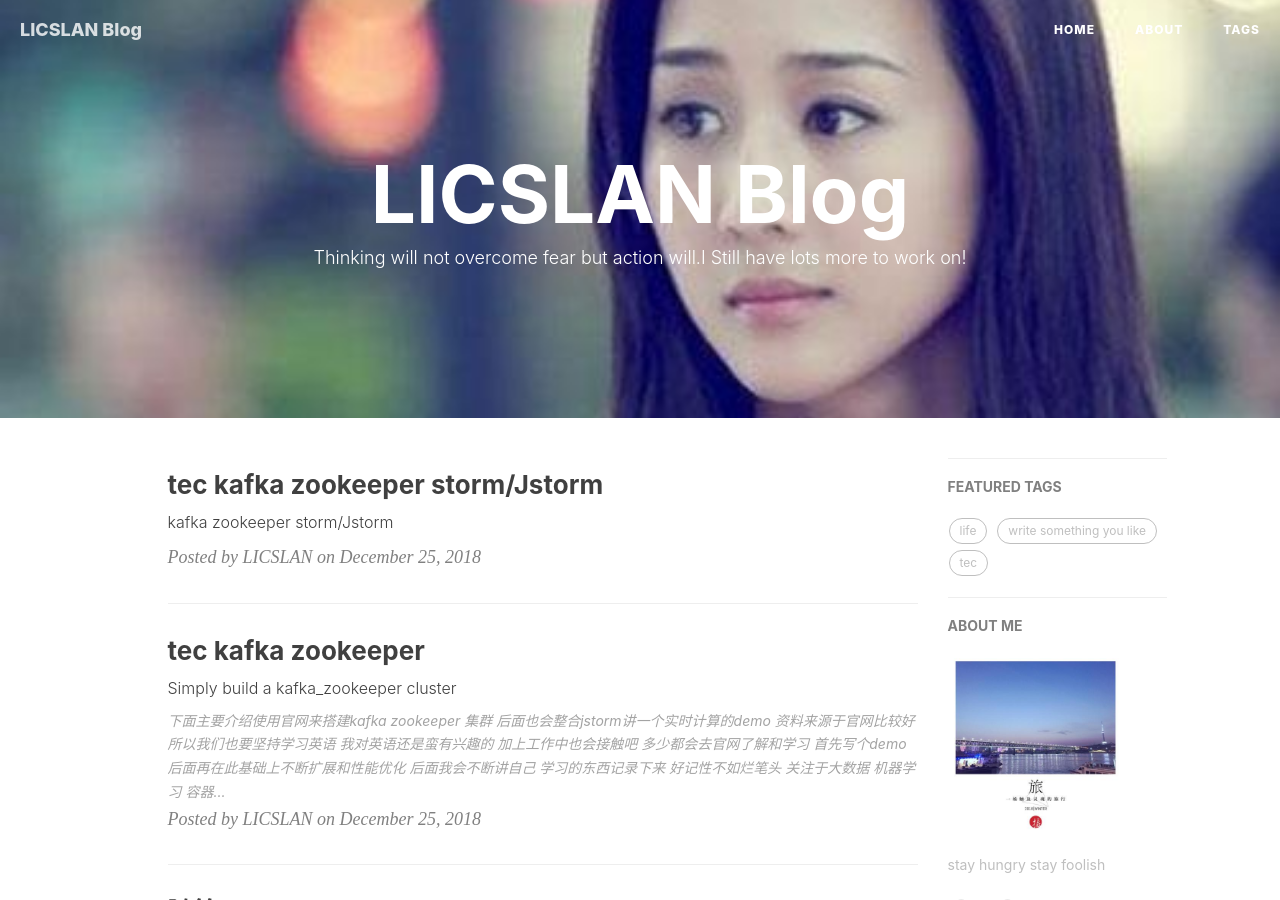
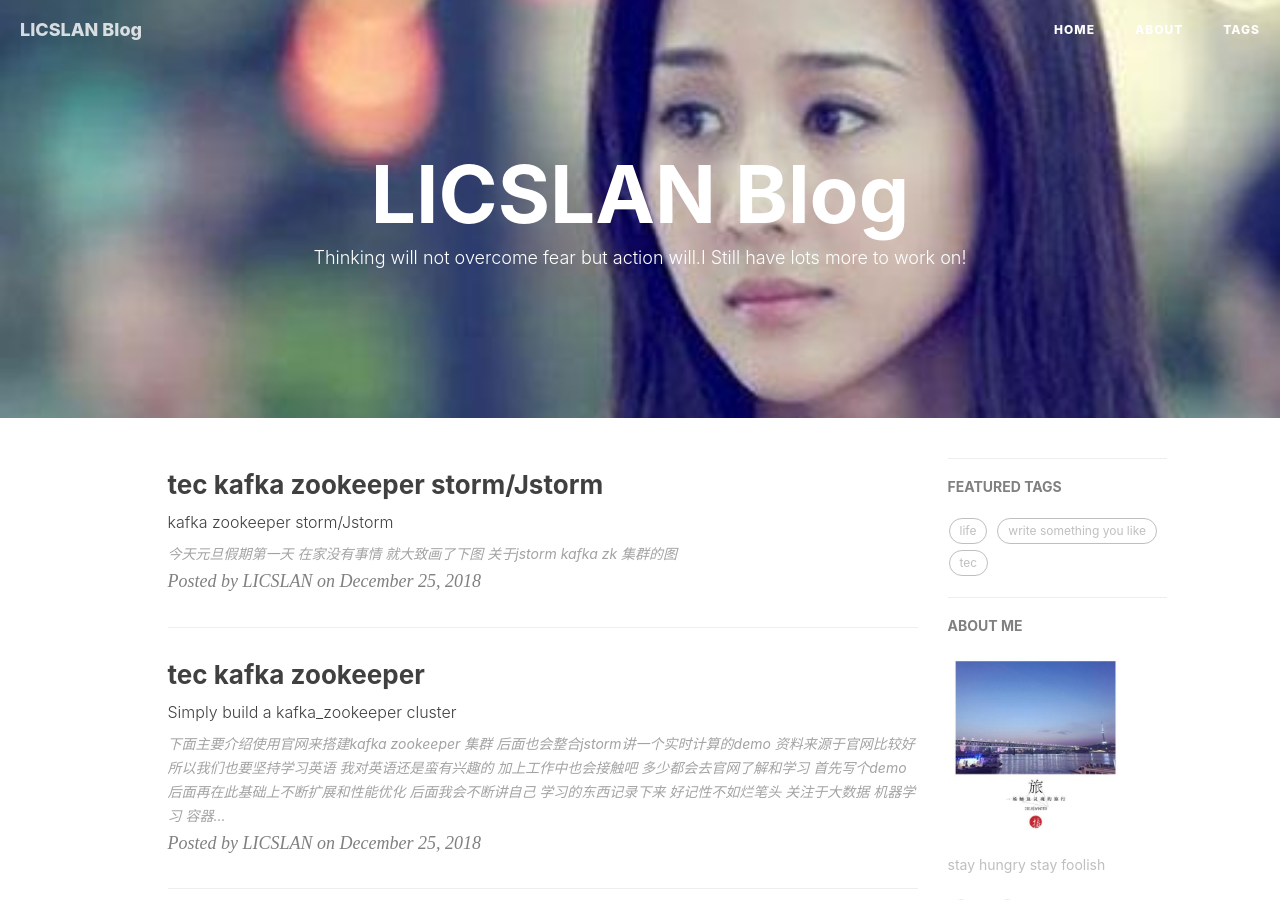
Before and after one commit to licslan/licslan.github.io, a Jekyll site: the page built from index.html, in a window 1280 px wide and 900 px high. Built offline with Jekyll 4.4.1, drawn with Linux system fonts in a browser that asks for light colours; nearby versions of some CDN libraries; the list of posts is cut into pages by our own code; comment, search, counter and statistics services are not loaded.

Commit message:
Update 2018-12-25-Simply build a kafka_zookeeper_storm cluster.md

```diff
--- a/_posts/2018-12-25-Simply build a kafka_zookeeper_storm cluster.md
+++ b/_posts/2018-12-25-Simply build a kafka_zookeeper_storm cluster.md
@@ -10,3 +10,6 @@ tags:
      - tec
      - build a kafka_zookeeper_jstorm
 ---
+
+今天元旦假期第一天  在家没有事情  就大致画了下图 关于jstorm  kafka  zk 集群的图
+![](https://github.com/licslan/licslan.github.io/tree/master/img/jstorm.png)
```
